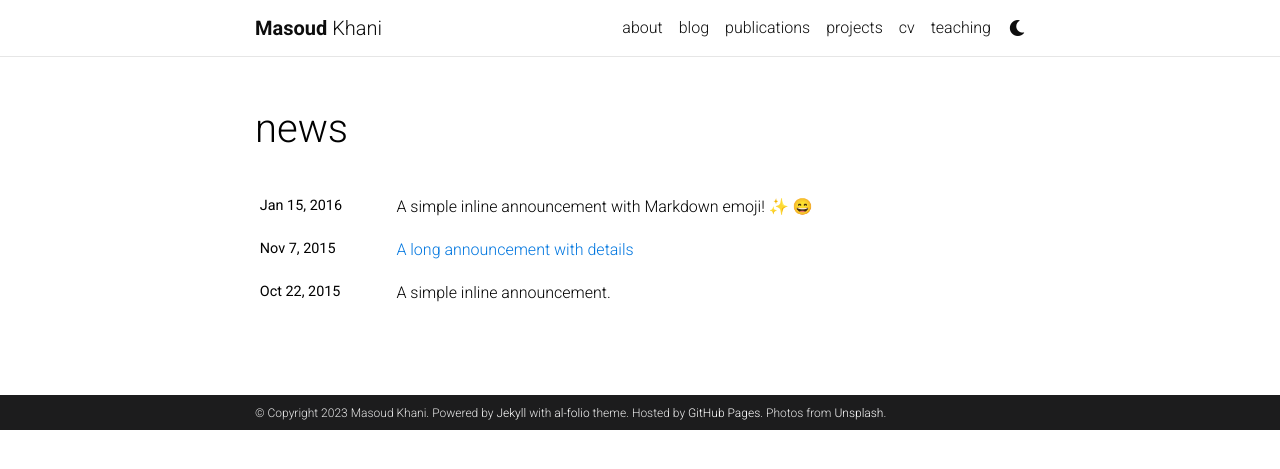
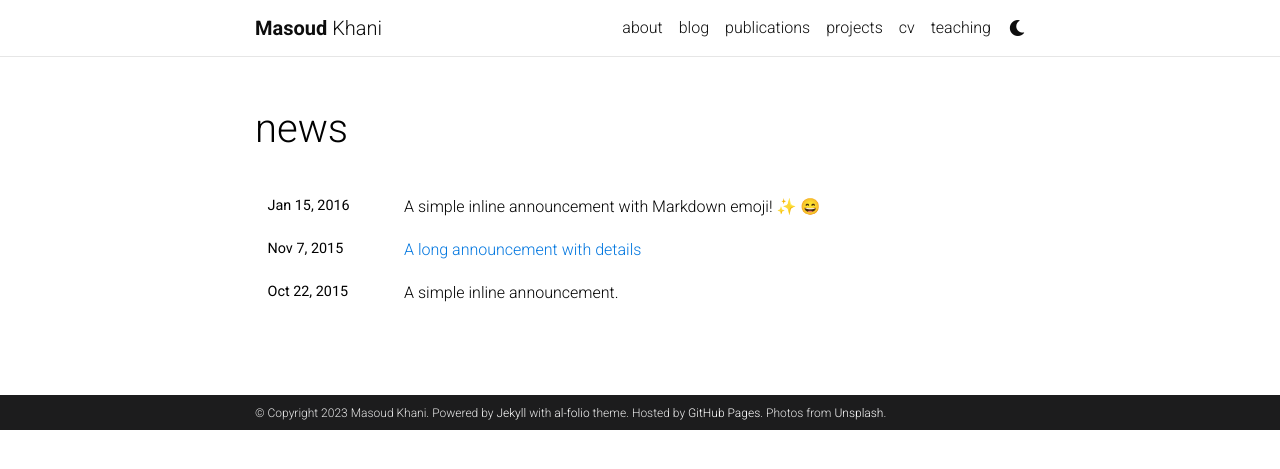
Before and after one commit to msdkhani/msdkhani.github.io, a Jekyll site: the page built from news.html, in a window 1280 px wide. Shown: the top 469 px of the page. Built offline with Jekyll 4.4.1, drawn with Linux system fonts in a browser that asks for light colours; emoji names are drawn with the system emoji font; comment, search, counter and statistics services are not loaded; a style sheet for code colours, icons or effects is not loaded.

Commit message:
Update news.html

```diff
--- a/_includes/news.html
+++ b/_includes/news.html
@@ -2,7 +2,7 @@
           <div class="news">
             {% if site.news != blank -%}
             {%- assign news_size = site.news | size -%}
-            <div class="table-responsive" {% if site.news.scrollable and news_size > 3 %}style="max-height: 10vw;margin-left: 1%;"{% endif %}>
+            <div class="table-responsive" style="margin-left: 1%;" {% if site.news.scrollable and news_size > 3 %}style="max-height: 10vw"{% endif %}>
               <table class="table table-sm table-borderless">
               {%- assign news = site.news | reverse -%}
               {% if site.news.limit %}
```
